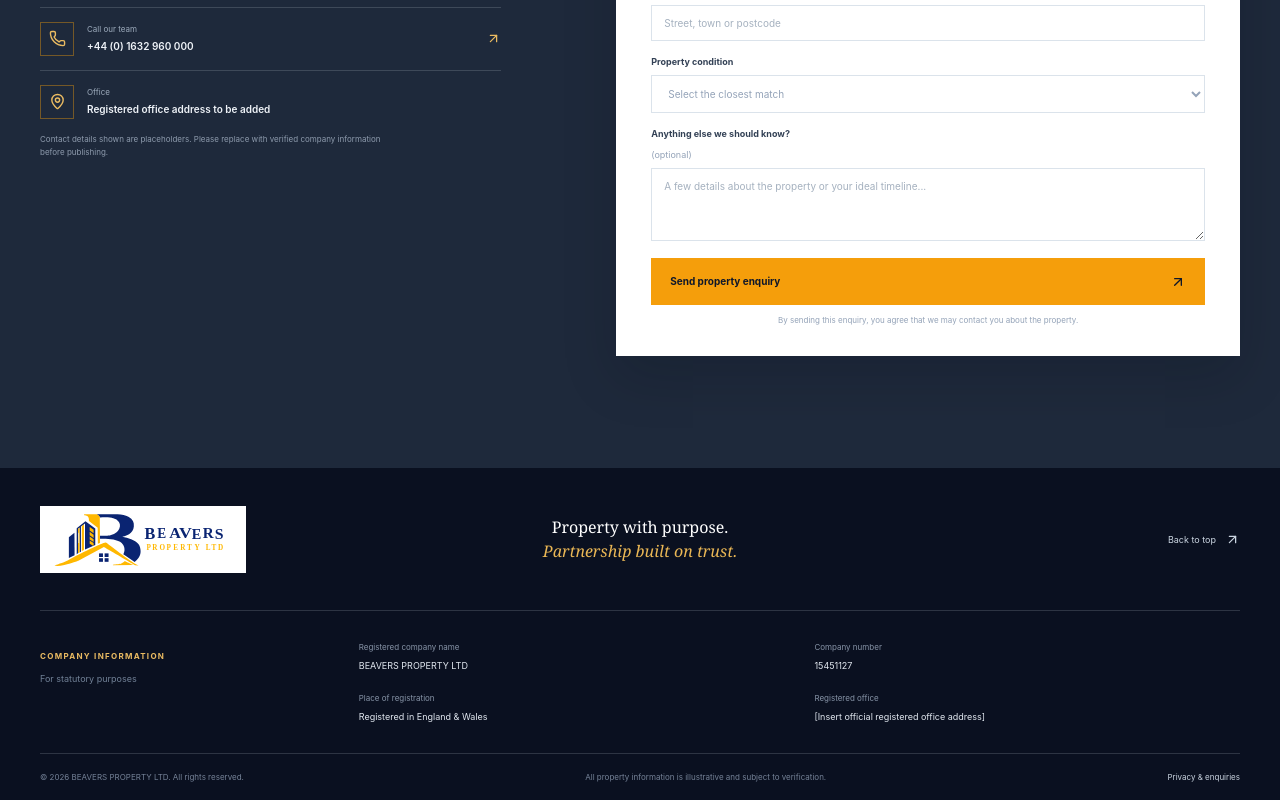
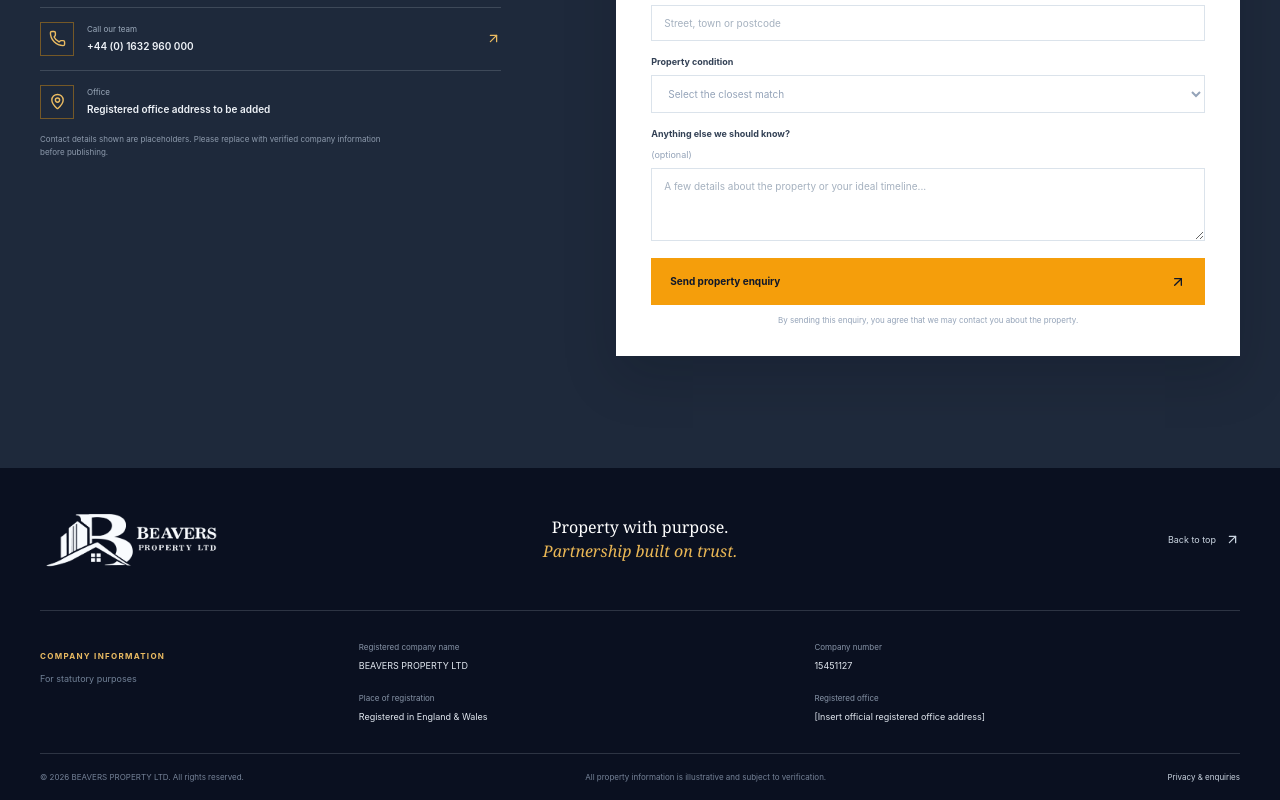
Before and after one commit to Lexvintech/unfold, a React (Vite) app: page / in a window 1280 px wide. Shown: the part 4009-4809 px from the top of the page. Built offline with nearby package versions, Linux system fonts and the light colour scheme.

Commit message:
updated logo and company name

```diff
--- a/src/App.css
+++ b/src/App.css
@@ -178,7 +178,6 @@ button { font: inherit; }
 
 .site-footer { color: #cbd5e1; background: #0a1020; }
 .footer-top { display: grid; grid-template-columns: 1fr 1fr 1fr; align-items: center; min-height: 142px; }
-.footer-brand .brand-logo { box-sizing: content-box; padding: 5px 8px; background: var(--white); }
 .footer-top > p { margin: 0; color: var(--white); font-family: var(--serif); font-size: 16px; line-height: 1.5; text-align: center; }
 .footer-top > p em { color: #eab755; font-weight: 400; }
 .footer-top-link { display: inline-flex; justify-self: end; align-items: center; gap: 9px; color: #cbd5e1; font-size: 9px; text-decoration: none; }
--- a/src/components/Footer.tsx
+++ b/src/components/Footer.tsx
@@ -1,5 +1,5 @@
 import { ArrowUpRight } from 'lucide-react'
-import beaverLogo from '../assets/Beaver.svg'
+import footerIcon from '../assets/footerIcon.png'
 
 export interface FooterProps {
   companyName?: string
@@ -19,7 +19,7 @@ export function Footer({
       <div className="page-container">
         <div className="footer-top">
           <a className="brand footer-brand" href="#home" aria-label={`${companyName} home`}>
-            <img className="brand-logo" src={beaverLogo} alt={companyName} />
+            <img className="brand-logo" src={footerIcon} alt={companyName} />
           </a>
           <p>Property with purpose.<br /><em>Partnership built on trust.</em></p>
           <a className="footer-top-link" href="#home">Back to top <ArrowUpRight size={15} /></a>
```
Also changed, not shown: src/assets/footerIcon.png (added).
